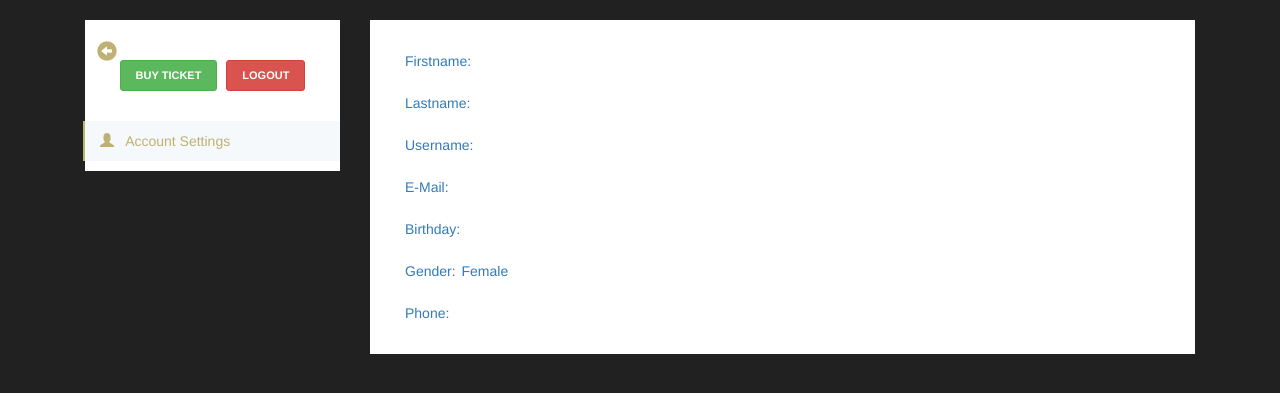
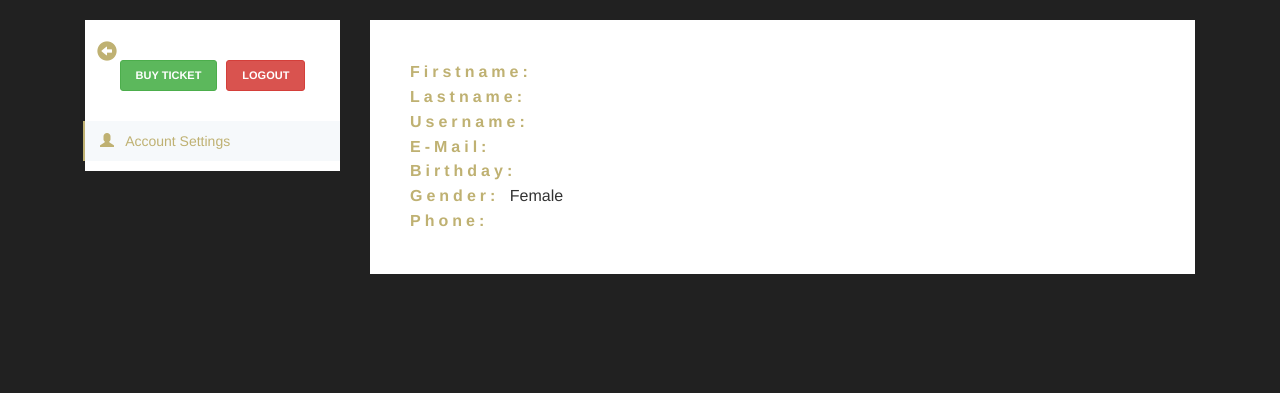
Before and after one commit to IMRC21/Kendrick_Lamar_Site, a PHP site: page /PHP/accountInfo.php in a window 1280 px wide. Shown: the top 393 px of the page. Run offline with PHP 8.4, Linux system fonts and the light colour scheme; the visitor is signed in with stand-in values (Sample User, id 1); data that the repository does not hold is empty; some libraries are stand-ins or nearby versions.

Commit message:
Small Fixes

```diff
--- a/CSS/accountInfo.css
+++ b/CSS/accountInfo.css
@@ -104,10 +104,22 @@ body {
     background: #fff;
   }
 
-  a > input[type=text]{
+  input[type=text]{
       border: none;
       background-color: transparent;
       width: 80%;
+  }
+
+  .dataList{
+    font-size: 16px;
+    padding: 20px;
+    letter-spacing: 4px;
+  }
+
+  .dataList p{
+    color: #BFB172;
+    font-weight: 600;
+    display: inline;
   }
 
   .glyphicon-circle-arrow-left{
--- a/PHP/accountInfo.php
+++ b/PHP/accountInfo.php
@@ -54,41 +54,34 @@ $user = mysqli_fetch_assoc($result);
 		</div>
 		<div class="col-md-9">
             <div class="profile-content">
-            <ul class="nav">
+            <ul class="nav dataList">
 						<li>
-							<a href="#">
-                            Firstname: <input type='text' value='<?php echo $user['firstname'];?> ' disabled>
-                             </a>
+                            <p>Firstname: </p><input type='text' value='<?php echo $user['firstname'];?> ' disabled>
+
                         </li>
                         <li>
-							<a href="#">
-                            Lastname: <input type='text' value='<?php echo $user['lastname'];?> ' disabled>
-                             </a>
+                            <p>Lastname: </p><input type='text' value='<?php echo $user['lastname'];?> ' disabled>
+
                         </li>
                         <li>
-							<a href="#">
-                            Username: <input type='text' value='<?php echo $user['username'];?> ' disabled>
-                             </a>
+                            <p>Username: </p><input type='text' value='<?php echo $user['username'];?> ' disabled>
+
                         </li>
                         <li>
-							<a href="#">
-                            E-Mail: <input type='text' value='<?php echo $user['email'];?> ' disabled>
-                             </a>
+                            <p>E-Mail: </p><input type='text' value='<?php echo $user['email'];?> ' disabled>
+
 						</li>
                         <li>
-							<a href="#">
-                            Birthday: <input type='text' value='<?php echo $user['birthday'];?> ' disabled>
-                             </a>
+                            <p>Birthday: </p><input type='text' value='<?php echo $user['birthday'];?> ' disabled>
+
                         </li>
                         <li>
-							<a href="#">
-                            Gender: <input type='text' value='<?php if($user['gender']=="M"){echo "Male";}else{echo "Female";}?> ' disabled>
-                             </a>
+                            <p>Gender: </p><input type='text' value='<?php if($user['gender']=="M"){echo "Male";}else{echo "Female";}?> ' disabled>
+
                         </li>
                         <li>
-							<a href="#">
-                            Phone: <input type='text' value='<?php echo $user['phone'];?> ' disabled>
-                             </a>
+                            <p>Phone: </p><input type='text' value='<?php echo $user['phone'];?> ' disabled>
+
 						</li>
 					</ul>
             </div>
--- a/index.php
+++ b/index.php
@@ -109,7 +109,7 @@
 
 				<nav>
 					<a href="index.php" id="title">
-						<span class="highlight">K</span>ENDRICK <span class="highlight">L</span>AMAR
+						<span class="highlight">K</span>ENDRICK <span class="highlight">L</span>AMAR.
 					 </a>
 						<div style="height: 15px;">
 						</div>
```
